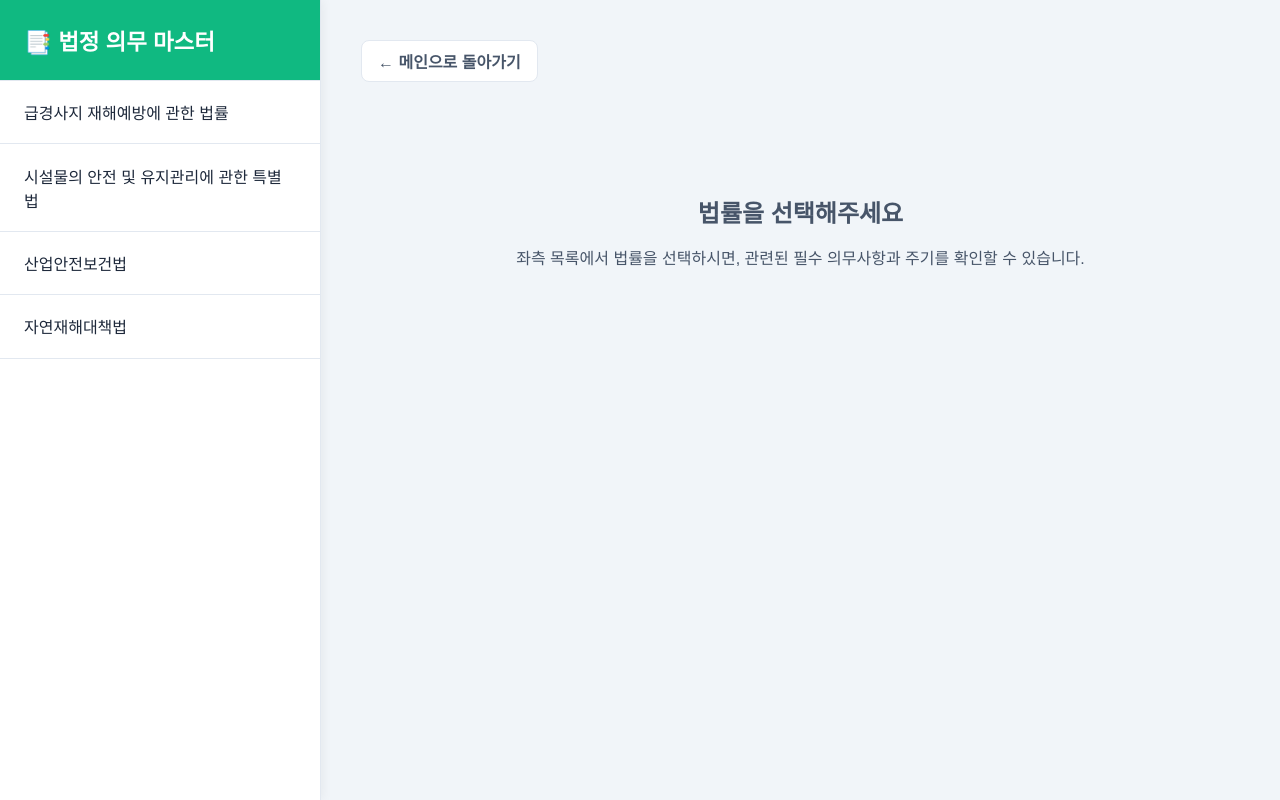
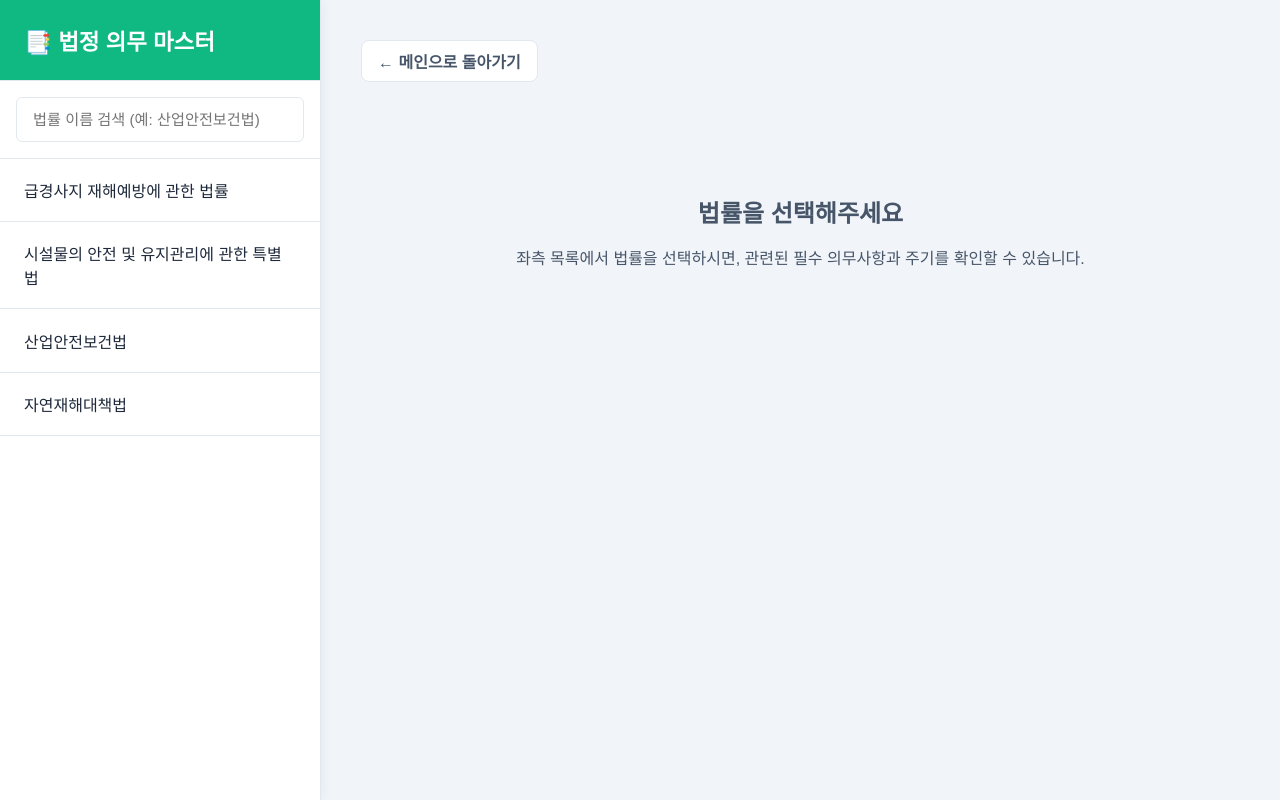
Before and after one commit to ksh8481-lgtm/law-assistant, a Flask app: page /duty_list in a window 1280 px wide. Run offline with Flask 3, Linux system fonts and the light colour scheme; some web fonts are replaced.

Commit message:
feat: 법정 의무 마스터 내 법률 실시간 검색 기능 및 법 원문 링크 추가

```diff
--- a/templates/duty_list.html
+++ b/templates/duty_list.html
@@ -53,6 +53,27 @@
             display: flex;
             align-items: center;
             gap: 0.5rem;
+        }
+
+        .search-container {
+            padding: 1rem;
+            border-bottom: 1px solid var(--border-color);
+        }
+
+        .search-input {
+            width: 100%;
+            padding: 0.8rem 1rem;
+            border: 1px solid var(--border-color);
+            border-radius: 6px;
+            font-size: 0.95rem;
+            box-sizing: border-box;
+            outline: none;
+            transition: all 0.2s;
+        }
+
+        .search-input:focus {
+            border-color: var(--primary-color);
+            box-shadow: 0 0 0 3px rgba(16, 185, 129, 0.1);
         }
 
         .law-list {
@@ -223,6 +244,9 @@
         <div class="sidebar-header">
             <h1>📑 법정 의무 마스터</h1>
         </div>
+        <div class="search-container">
+            <input type="text" id="lawSearchInput" class="search-input" placeholder="법률 이름 검색 (예: 산업안전보건법)">
+        </div>
         <ul class="law-list" id="lawList">
             <!-- Laws will be injected here -->
         </ul>
@@ -245,6 +269,7 @@
         document.addEventListener('DOMContentLoaded', async () => {
             const lawListEl = document.getElementById('lawList');
             const contentArea = document.getElementById('contentArea');
+            const lawSearchInput = document.getElementById('lawSearchInput');
             let dbData = null;
 
             try {
@@ -260,6 +285,19 @@
                 console.error("Failed to fetch duties:", err);
                 contentArea.innerHTML = `<div class="empty-state"><h2>네트워크 오류가 발생했습니다.</h2></div>`;
             }
+
+            lawSearchInput.addEventListener('input', (e) => {
+                const keyword = e.target.value.toLowerCase().trim();
+                if (!dbData) return;
+
+                if (keyword === '') {
+                    renderSidebar(dbData);
+                    return;
+                }
+
+                const filtered = dbData.filter(law => law.law_name.toLowerCase().includes(keyword));
+                renderSidebar(filtered);
+            });
 
             function renderSidebar(laws) {
                 lawListEl.innerHTML = '';
@@ -277,9 +315,11 @@
             }
 
             function renderDuties(law) {
+                const lawUrl = `https://www.law.go.kr/법령/${encodeURIComponent(law.law_name)}`;
                 let html = `
-                    <div class="law-title-container">
+                    <div class="law-title-container" style="display:flex; justify-content:space-between; align-items:flex-end;">
                         <h2 class="law-title">${law.law_name}</h2>
+                        <a href="${lawUrl}" target="_blank" style="padding: 0.6rem 1.2rem; background: var(--primary-color); color: white; border-radius: 6px; text-decoration: none; font-weight: 600; font-size: 0.95rem; transition: background 0.2s;">법 원문 보기 🔗</a>
                     </div>
                     <div class="duties-grid">
                 `;
```
